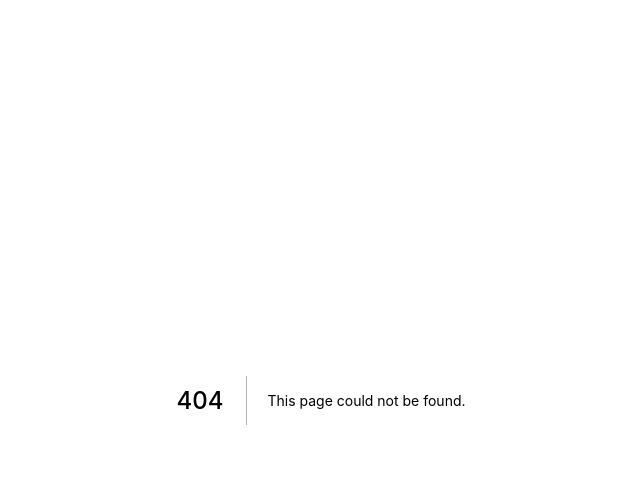
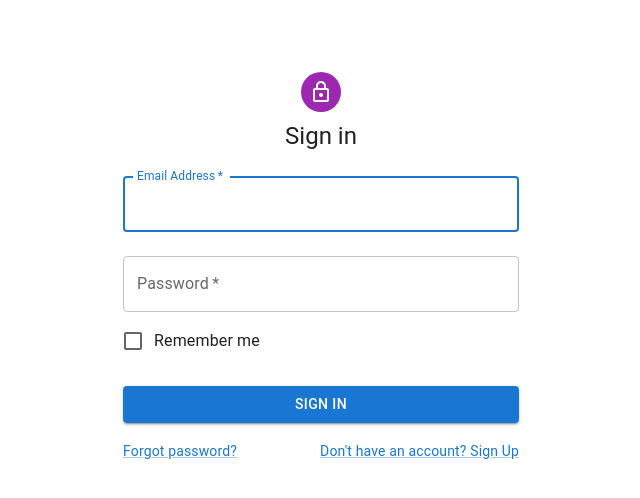
Before and after one commit to volt1c/project-gutenberg, a Next.js app: page /signin in a window 1280 px wide. Before the commit this address had no page. Shown: the top 498 px of the page, without its empty margins (319-959 px from the left). Built offline with nearby package versions, Linux system fonts and the light colour scheme.

Commit message:
feat: add signin page

```diff
--- /dev/null
+++ b/src/pages/signin.tsx
@@ -0,0 +1,103 @@
+import * as React from "react";
+import Avatar from "@mui/material/Avatar";
+import Button from "@mui/material/Button";
+import CssBaseline from "@mui/material/CssBaseline";
+import TextField from "@mui/material/TextField";
+import FormControlLabel from "@mui/material/FormControlLabel";
+import Checkbox from "@mui/material/Checkbox";
+import Link from "@mui/material/Link";
+import Grid from "@mui/material/Grid";
+import Box from "@mui/material/Box";
+import LockOutlinedIcon from "@mui/icons-material/LockOutlined";
+import Typography from "@mui/material/Typography";
+import Container from "@mui/material/Container";
+import { createTheme, ThemeProvider } from "@mui/material/styles";
+
+const theme = createTheme();
+
+function SignIn() {
+  const handleSubmit = (event: React.FormEvent<HTMLFormElement>) => {
+    event.preventDefault();
+    const data = new FormData(event.currentTarget);
+    console.log({
+      email: data.get("email"),
+      password: data.get("password"),
+    });
+  };
+
+  return (
+    <ThemeProvider theme={theme}>
+      <Container component="main" maxWidth="xs">
+        <CssBaseline />
+        <Box
+          sx={{
+            marginTop: 8,
+            display: "flex",
+            flexDirection: "column",
+            alignItems: "center",
+          }}
+        >
+          <Avatar sx={{ m: 1, bgcolor: "secondary.main" }}>
+            <LockOutlinedIcon />
+          </Avatar>
+          <Typography component="h1" variant="h5">
+            Sign in
+          </Typography>
+          <Box
+            component="form"
+            onSubmit={handleSubmit}
+            noValidate
+            sx={{ mt: 1 }}
+          >
+            <TextField
+              margin="normal"
+              required
+              fullWidth
+              id="email"
+              label="Email Address"
+              name="email"
+              autoComplete="email"
+              autoFocus
+            />
+            <TextField
+              margin="normal"
+              required
+              fullWidth
+              name="password"
+              label="Password"
+              type="password"
+              id="password"
+              autoComplete="current-password"
+            />
+            <FormControlLabel
+              control={<Checkbox value="remember" color="primary" />}
+              label="Remember me"
+            />
+            <Button
+              type="submit"
+              fullWidth
+              variant="contained"
+              sx={{ mt: 3, mb: 2 }}
+            >
+              Sign In
+            </Button>
+            <Grid container>
+              <Grid item xs>
+                <Link href="#" variant="body2">
+                  Forgot password?
+                </Link>
+              </Grid>
+              <Grid item>
+                <Link href="/signup" variant="body2">
+                  Don't have an account? Sign Up
+                </Link>
+              </Grid>
+            </Grid>
+          </Box>
+        </Box>
+      </Container>
+    </ThemeProvider>
+  );
+}
+
+export default SignIn;
```
